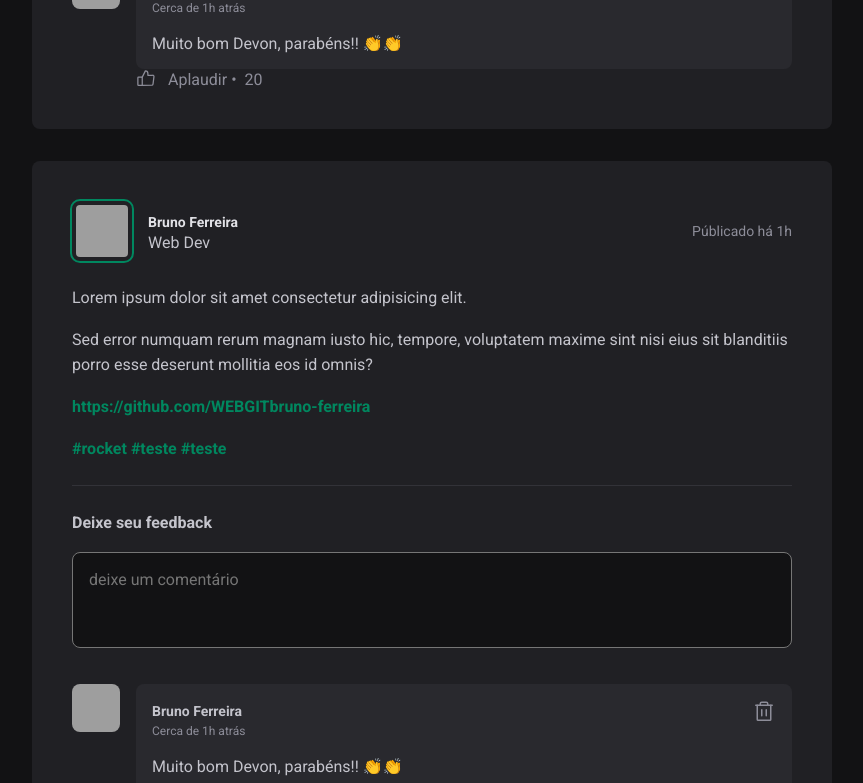
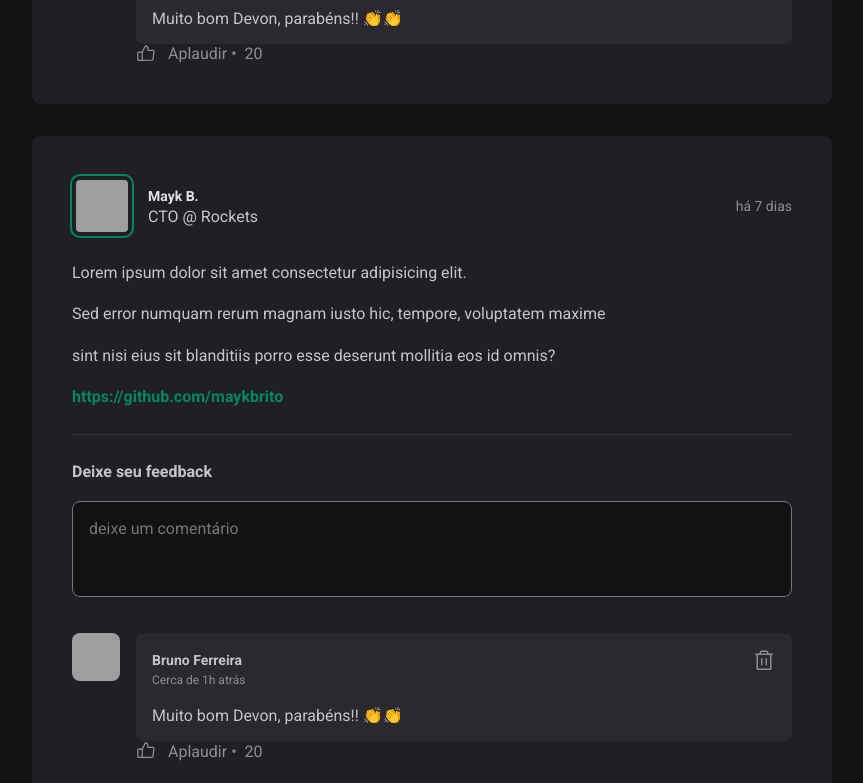
Before and after one commit to WEBGITbruno-ferreira/2023Ignite, a React (Vite) app in the folder aulas/reactjs/aulas/01-fundamentos-reactjs/: page / in a window 1280 px wide. Shown: the part 971-1754 px from the top of the page, without its empty margins (352-1215 px from the left). Built offline with nearby package versions, Linux system fonts and the light colour scheme; grey boxes are pictures that could not be loaded.

Commit message:
Tornando post dinamicos conforme recebido do back

```diff
--- a/aulas/reactjs/aulas/01-fundamentos-reactjs/src/App.jsx
+++ b/aulas/reactjs/aulas/01-fundamentos-reactjs/src/App.jsx
@@ -5,6 +5,65 @@ import { SideBar } from "./components/Sidebar";
 
 import "./global.css";
 import styles from "./components/App.module.css";
+
+
+const posts = [
+  {
+    id: 1,
+    author: {
+      avatarUrl: "https://github.com/WEBGITbruno-ferreira.png",
+      name: "Bruno Ferreira",
+      role: "CTO @ Brtech",
+    },
+    content: [
+      {
+        type: "Paragraph",
+        content: "Lorem ipsum dolor sit amet consectetur adipisicing elit.",
+      },
+      {
+        type: "Paragraph",
+        content:
+          "Sed error numquam rerum magnam iusto hic, tempore, voluptatem maxime",
+      },
+      {
+        type: "Paragraph",
+        content:
+          "sint nisi eius sit blanditiis porro esse deserunt mollitia eos id omnis?",
+      },
+      { type: "Link", content: "https://github.com/WEBGITbruno-ferreira" },
+
+    ],
+    publishedAt: new Date('2023-01-03 20:00')
+  },
+
+  {
+    id: 1,
+    author: {
+      avatarUrl: "https://github.com/maykbrito.png",
+      name: "Mayk B.",
+      role: "CTO @ Rockets",
+    },
+    content: [
+      {
+        type: "Paragraph",
+        content: "Lorem ipsum dolor sit amet consectetur adipisicing elit.",
+      },
+      {
+        type: "Paragraph",
+        content:
+          "Sed error numquam rerum magnam iusto hic, tempore, voluptatem maxime",
+      },
+      {
+        type: "Paragraph",
+        content:
+          "sint nisi eius sit blanditiis porro esse deserunt mollitia eos id omnis?",
+      },
+      { type: "Link", content: "https://github.com/maykbrito" },
+
+    ],
+    publishedAt: new Date('2023-01-20 20:00')
+  },
+];
 
 
 export function App() {
@@ -16,14 +75,14 @@ export function App() {
         <SideBar/>
         <main>
 
-          <Post
-            author="Bruno"
-            content="Lorem ipsum dolor sit amet consectetur, adipisicing elit. Odit molestiae debitis voluptatem laudantium id, nulla excepturi blanditiis, magni nam quod velit nisi corrupti reiciendis consequuntur incidunt tempore doloribus amet aspernatur."
-          />
-          <Post
-            author="Bruno 2"
-            content="Lorem ipsum dolor sit amet consectetur, adipisicing elit. Odit molestiae debitis voluptatem laudantium id, nulla excepturi blanditiis, magni nam quod velit nisi corrupti reiciendis consequuntur incidunt tempore doloribus amet aspernatur."
-          />
+          {posts.map( post => {
+            return (
+              <Post author = {post.author} content={post.content} publishedAt={post.publishedAt} />
+
+
+            )
+          })}
+
 
         </main>
       </div>
--- a/aulas/reactjs/aulas/01-fundamentos-reactjs/src/components/Post.jsx
+++ b/aulas/reactjs/aulas/01-fundamentos-reactjs/src/components/Post.jsx
@@ -1,60 +1,78 @@
 import { Avatar } from "./Avatar";
 import { Comment } from "./Comment";
 import styles from "./Post.module.css";
+import { format, formatDistanceToNow } from "date-fns";
 
-export function Post() {
+import ptBR from "date-fns/locale/pt-BR";
+import { LineSegment } from "phosphor-react";
+
+// Necessita   author : { avatar_url: "", name:"", role: ""}
+// publishedAt : Data
+// contentPost : string
+/**/
+
+export function Post({ author, publishedAt, content }) {
+  const publisedDateFormatted = format(
+    publishedAt,
+    "d 'de' LLLL 'as' HH:mm'h'",
+    {
+      locale: ptBR,
+    }
+  );
+
+  const TimePastPublished = formatDistanceToNow(publishedAt, {
+    locale: ptBR,
+    addSuffix: true,
+  });
+
   return (
     <article className={styles.post}>
       <header>
         <div className={styles.author}>
-        <Avatar src="https://github.com/WEBGITbruno-ferreira.png"/>
+          <Avatar src={author.avatarUrl} />
           <div className={styles.authorInfo}>
-            <strong> Bruno Ferreira</strong>
-            <span> Web Dev</span>
+            <strong>{author.name}</strong>
+            <span>{author.role}</span>
           </div>
         </div>
 
-        <time title="2022-05-11 as 8h:00m" dateTime="2022-05-11 08:00:00">
-          {" "}
-          Públicado há 1h
+        <time
+          title={publisedDateFormatted}
+          dateTime={publishedAt.toISOString()}
+        >
+          {TimePastPublished}
         </time>
       </header>
 
       <div className={styles.content}>
-        <p>Lorem ipsum dolor sit amet consectetur adipisicing elit. </p>
-        <p>
-          {" "}
-          Sed error numquam rerum magnam iusto hic, tempore, voluptatem maxime
-          sint nisi eius sit blanditiis porro esse deserunt mollitia eos id
-          omnis?
-        </p>
-        <p>
-          {" "}
-          <a href="https://github.com/WEBGITbruno-ferreira">
-            {" "}
-            https://github.com/WEBGITbruno-ferreira{" "}
-          </a>{" "}
-        </p>
-        <p>
-          {" "}
-          <a href=""> #rocket </a> <a href="">#teste </a> <a href="">#teste </a>
-        </p>
+
+        {content.map((line) => {
+
+          if (line.type === "Paragraph") {
+            return <p> {line.content} </p>;
+          } else if (line.type === "Link") {
+            return (
+              <p>
+                <a href="#">{line.content} </a>
+              </p>
+            );
+          }
+        })}
       </div>
 
       <form className={styles.commentForm}>
         {" "}
         <strong> Deixe seu feedback</strong>
-        <textarea placeholder="deixe um comentário"/>
+        <textarea placeholder="deixe um comentário" />
         <footer>
-        <button type="submit">  Publicar</button>
+          <button type="submit"> Publicar</button>
         </footer>
       </form>
 
-
       <div className={styles.commentList}>
-         <Comment/>
-         <Comment/>
-         <Comment/>
+        <Comment />
+        <Comment />
+        <Comment />
       </div>
     </article>
   );
```
